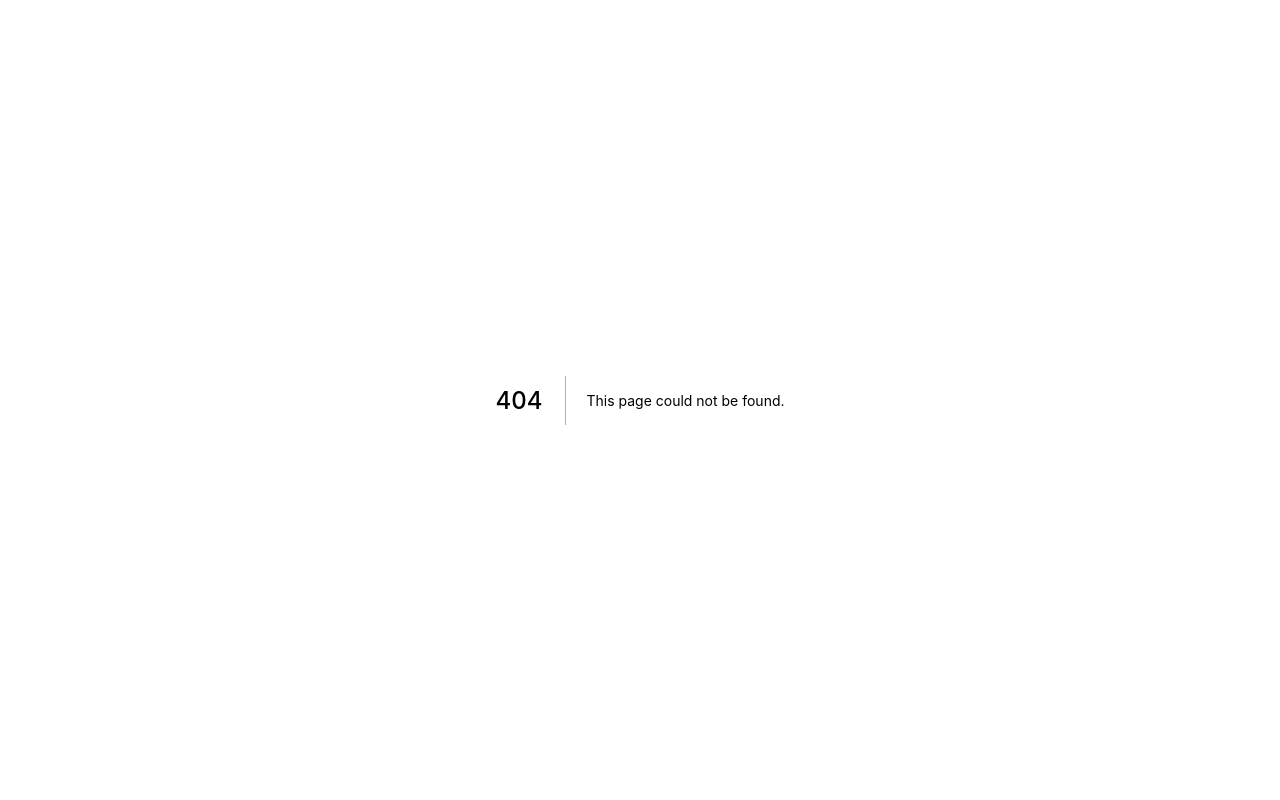
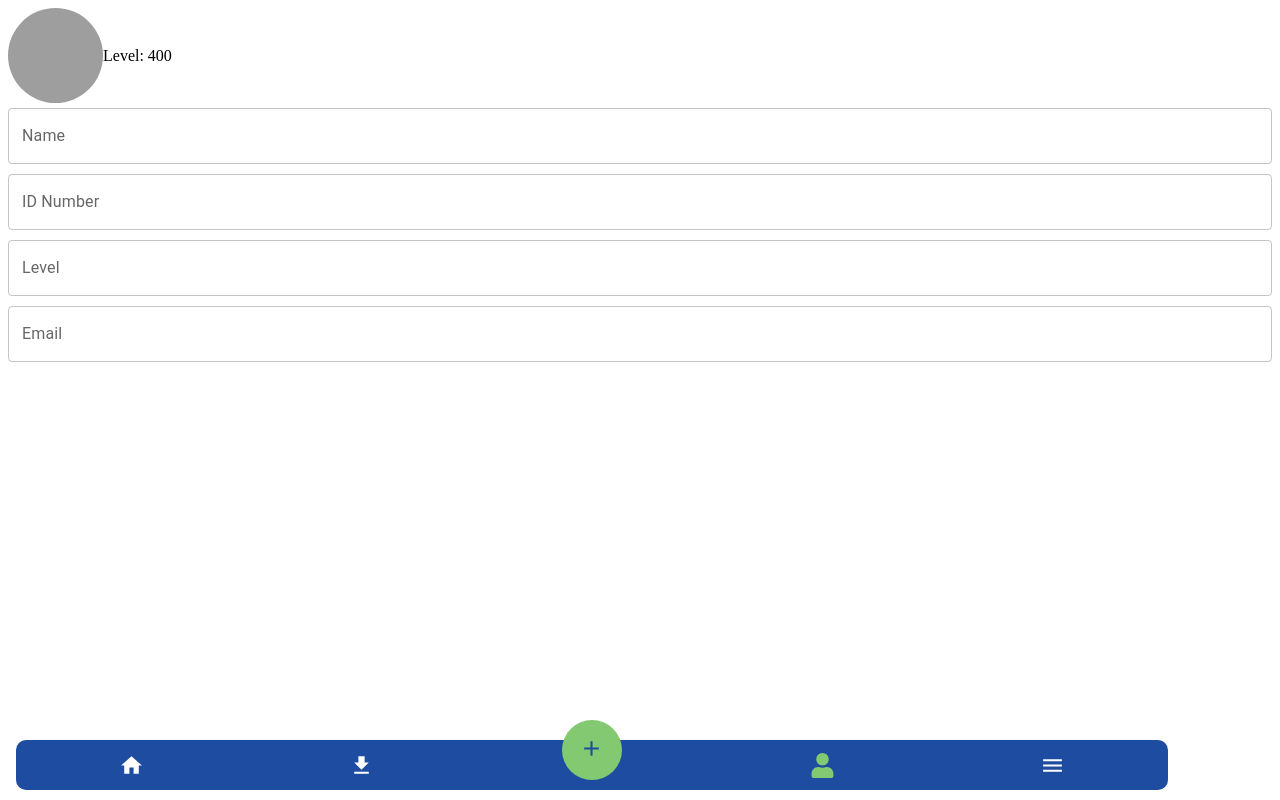
Before and after one commit to GDSC-Nile-University-of-Nigeria/Quester, a Next.js app: page /dashboard/profile in a window 1280 px wide. Before the commit this address had no page. Built offline with nearby package versions, Linux system fonts and the light colour scheme; grey boxes are pictures that could not be loaded.

Commit message:
profile page created

```diff
--- /dev/null
+++ b/pages/dashboard/profile.tsx
@@ -0,0 +1,89 @@
+import { NextPage } from "next"
+import { auth } from "../../environments/firebase.utils";
+import { updateProfile } from "firebase/auth";
+import Image from "next/image";
+import { Avatar, SxProps, Tab, TextField } from "@mui/material";
+import { Tabs } from "../../components/Tabs";
+import styles from "../../styles/profile.module.scss";
+import { Camera, CameraResultType, CameraSource } from "@capacitor/camera";
+import { uploadPicture } from "../../firebase";
+
+const ProfilePage: NextPage = () => {
+    const { currentUser } = auth;
+    const name = currentUser?.displayName?.replaceAll(" ", "-")
+
+    async function changeAvatar () {
+        const imageUrl = await Camera.getPhoto({
+            source: CameraSource.Prompt,
+            quality: 100,
+            resultType: CameraResultType.Base64
+        })
+        .then(async (photo) => {
+            if(!photo.base64String || !currentUser) return
+
+            const result = await uploadPicture(`avatars/${currentUser.uid}.png`, photo.base64String)
+            updateProfile(currentUser, {
+                photoURL: result
+            })
+        })
+    }
+
+    function changeName() {
+        if(!currentUser) return
+        updateProfile(currentUser, {
+            displayName: "Fortune Alebiosu"
+        })
+    }
+
+    const inputStyles: SxProps = {
+        width: "100%",
+        margin: "5px 0"
+    }
+
+    return(
+        <main>
+            <section className={styles.ProfileHeader}>
+                <Avatar
+                    onClick={changeAvatar}
+                    sx={{ width: 95, height: 95 }}
+                    src={currentUser?.photoURL || `https://api.dicebear.com/5.x/adventurer/svg?seed=${name}`}
+                />
+                <div>
+                    <h2>{currentUser?.displayName}</h2>
+                    <p>Level: 400</p>
+                </div>
+            </section>
+
+            <form className={styles.EditProfile}>
+                <TextField
+                    sx={inputStyles}
+                    name="displayName"
+                    label="Name"
+                    value={currentUser?.displayName}
+                />
+                <TextField
+                    sx={inputStyles}
+                    name="idNumber"
+                    label="ID Number"
+                />
+                <TextField
+                    sx={inputStyles}
+                    name="level"
+                    label="Level"
+                />
+                <TextField
+                    sx={inputStyles}
+                    type="email"
+                    name="email"
+                    label="Email"
+                />
+
+            </form>
+
+            <Tabs/>
+
+        </main>
+    )
+}
+
+export default ProfilePage;
--- /dev/null
+++ b/styles/profile.module.scss
@@ -0,0 +1,15 @@
+.ProfileHeader {
+    display: flex;
+    align-items: center;
+}
+
+.ProfileHeader :is(h2, p){
+    margin: 5px 0;
+}
+
+.EditProfile {
+
+    input {
+        width: 100%;
+    }
+}
```
